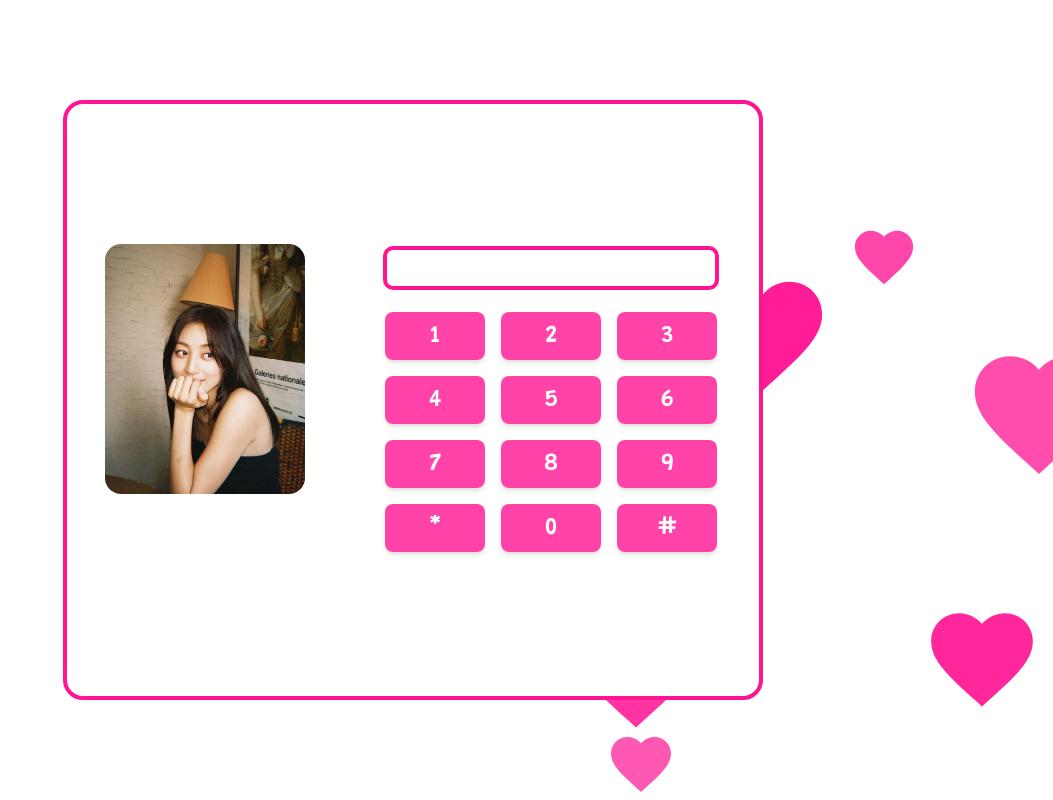
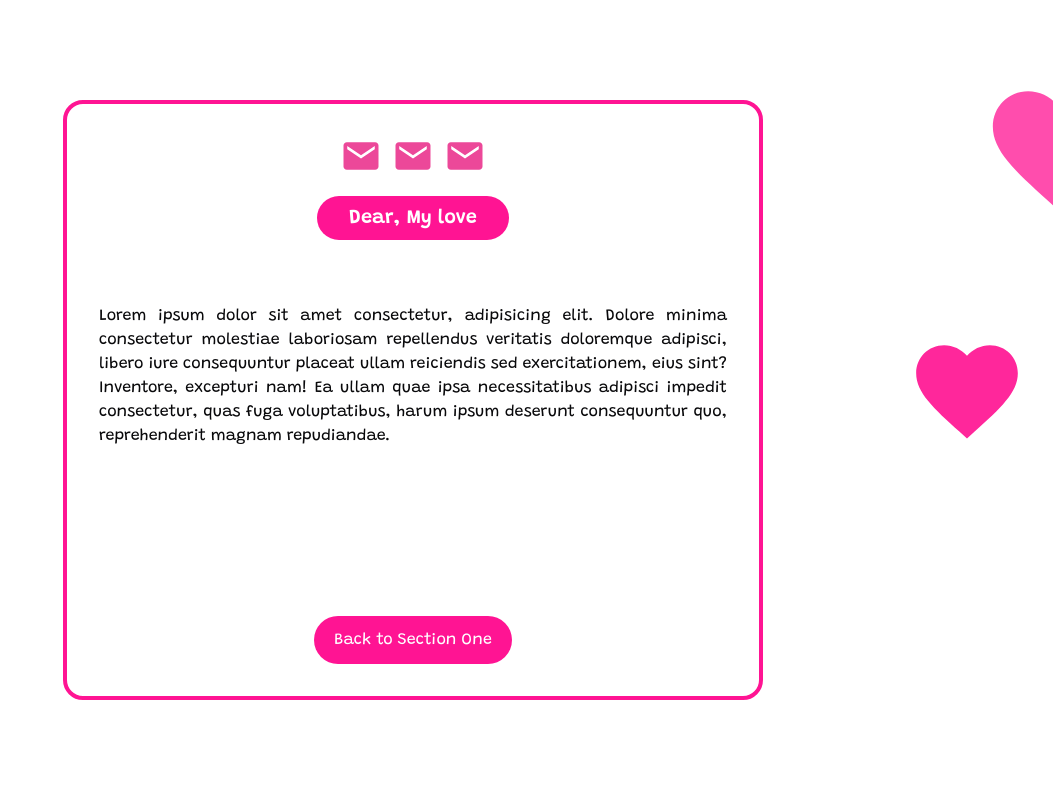
Before and after one commit to ariefhk/valendate-app, a React (Vite) app: page / in a window 1280 px wide. Shown: the whole page, without its empty margins (227-1280 px from the left). Built offline with nearby package versions, Linux system fonts and the light colour scheme; a web font is replaced by a local one.

Commit message:
feat: some container

```diff
--- a/src/components/_shadcn-ui/input.tsx
+++ b/src/components/_shadcn-ui/input.tsx
@@ -7,7 +7,7 @@ const Input = React.forwardRef<HTMLInputElement, React.ComponentProps<"input">>(
       <input
         type={type}
         className={cn(
-          "flex h-10 w-full rounded-md border border-input bg-background px-3 py-2 text-base ring-offset-background file:border-0 file:bg-transparent file:text-sm file:font-medium file:text-foreground placeholder:text-muted-foreground focus-visible:outline-none focus-visible:ring-2 focus-visible:ring-ring focus-visible:ring-offset-2 disabled:cursor-not-allowed disabled:opacity-50 md:text-sm",
+          "flex h-10 w-full rounded-md border border-input bg-background px-3 py-2 text-base  file:border-0 file:bg-transparent file:text-sm file:font-medium file:text-foreground placeholder:text-muted-foreground focus-visible:outline-none  disabled:cursor-not-allowed disabled:opacity-50 md:text-sm",
           className,
         )}
         ref={ref}
--- /dev/null
+++ b/src/components/atoms/container/section-container/index.tsx
@@ -0,0 +1,26 @@
+import { cn } from "@/common/utils/cn"
+import React from "react"
+
+interface SectionContainerProps extends React.HTMLAttributes<HTMLDivElement> {
+  className?: string
+  children: React.ReactNode
+}
+
+const SectionContainer: React.FC<SectionContainerProps> = ({
+  className,
+  children,
+  ...props
+}) => {
+  return (
+    <div
+      className={cn(
+        "md:max-h-[600px] max-h-[86vh]  h-full mx-2  md:mx-0 w-full md:max-w-[700px] rounded-[20px]  bg-white border-4 border-[#FF1493] overflow-hidden",
+        className,
+      )}
+      {...props}>
+      {children}
+    </div>
+  )
+}
+
+export default SectionContainer
--- a/src/components/organisms/section-four/index.tsx
+++ b/src/components/organisms/section-four/index.tsx
@@ -1,3 +1,4 @@
+import SectionContainer from "@/components/atoms/container/section-container"
 import TitleContainer from "@/components/atoms/container/title-container"
 import React from "react"
 import { IoMdMail } from "react-icons/io"
@@ -8,29 +9,36 @@ interface SectionFourProps {
 
 const SectionFour: React.FC<SectionFourProps> = ({ handleNextSection }) => {
   return (
-    <div className="w-full h-full flex items-center   font-inter flex-col p-8 gap-y-6">
-      <div className="flex flex-col gap-2 items-center">
-        <div className="flex items-center gap-3">
-          <IoMdMail className="flex-shrink-0 text-pink-500 w-8 h-8" />
-          <IoMdMail className="flex-shrink-0 text-pink-500 w-8 h-8" />
-          <IoMdMail className="flex-shrink-0 text-pink-500 w-8 h-8" />
+    <SectionContainer>
+      <div className="w-full h-full flex items-center   font-inter flex-col md:p-8 p-8 pt-16 gap-y-16">
+        <div className="flex flex-col gap-5 items-center">
+          <div className="flex items-center gap-3">
+            <IoMdMail className="flex-shrink-0 text-pink-500 w-10 h-10" />
+            <IoMdMail className="flex-shrink-0 text-pink-500 w-10 h-10" />
+            <IoMdMail className="flex-shrink-0 text-pink-500 w-10 h-10" />
+          </div>
+          <TitleContainer className="font-semibold text-xl px-8">
+            Dear, My love
+          </TitleContainer>
         </div>
-        <TitleContainer className="font-semibold">Dear, My love</TitleContainer>
+        <span className="text-justify " onClick={handleNextSection}>
+          Lorem ipsum dolor sit amet consectetur, adipisicing elit. Dolore
+          minima consectetur molestiae laboriosam repellendus veritatis
+          doloremque adipisci, libero iure consequuntur placeat ullam reiciendis
+          sed exercitationem, eius sint? Inventore, excepturi nam! Ea ullam quae
+          ipsa necessitatibus adipisci impedit consectetur, quas fuga
+          voluptatibus, harum ipsum deserunt consequuntur quo, reprehenderit
+          magnam repudiandae.
+        </span>
+        <div className="flex-1  h-full w-full flex justify-center items-end ">
+          <TitleContainer
+            onClick={handleNextSection}
+            className="text-md inter cursor-pointer px-5 py-3 h-max w-max rounded-full text-white">
+            Back to Section One
+          </TitleContainer>
+        </div>
       </div>
-      <span className="text-justify" onClick={handleNextSection}>
-        Lorem ipsum dolor sit amet consectetur, adipisicing elit. Dolore minima
-        consectetur molestiae laboriosam repellendus veritatis doloremque
-        adipisci, libero iure consequuntur placeat ullam reiciendis sed
-        exercitationem, eius sint? Inventore, excepturi nam! Ea ullam quae ipsa
-        necessitatibus adipisci impedit consectetur, quas fuga voluptatibus,
-        harum ipsum deserunt consequuntur quo, reprehenderit magnam repudiandae.
-        Saepe at repudiandae blanditiis accusantium ex dicta dolores
-        consequuntur fuga magnam! Consequuntur, corrupti sapiente? Voluptatum
-        quaerat fuga, libero consequuntur suscipit quae numquam maxime enim non
-        autem praesentium inventore repudiandae labore facere quam atque ducimus
-        est at sequi alias minima provident esse?
-      </span>
-    </div>
+    </SectionContainer>
   )
 }
 
--- a/src/components/organisms/section-one/index.tsx
+++ b/src/components/organisms/section-one/index.tsx
@@ -1,5 +1,6 @@
 import { cn } from "@/common/utils/cn"
 import { Input } from "@/components/_shadcn-ui/input"
+import SectionContainer from "@/components/atoms/container/section-container"
 import RenderList from "@/components/atoms/render-list"
 import RippleEffectButton from "@/components/atoms/ripple-effect-button"
 import React, { useEffect, useState } from "react"
@@ -27,15 +28,18 @@ const SectionOne: React.FC<SectionOneProps> = ({ handleNextSection }) => {
     setEffect(true)
 
     setInput((prev) => prev + data)
-    // Remove effect after animation completes
-    setTimeout(() => {
+
+    const timeId = setTimeout(() => {
       setEffect(false)
-    }, 500) // Match CSS animation duration
+    }, 500)
+
+    return () => clearTimeout(timeId)
   }
 
   return (
+    <SectionContainer className="md:h-[400px] h-full">
       <div className="flex flex-col md:flex-row w-full h-full items-center md:items-start">
-      <div className="md:w-[40%] mt-10 md:mt-0 flex  justify-center items-start md:pt-[140px]">
+        <div className="md:w-[40%] mt-10 md:mt-16 flex  justify-center items-start  md:h-full">
           <div className="max-w-[200px] max-h-[200px] ">
             <img
               src={sectionOneImages}
@@ -49,11 +53,12 @@ const SectionOne: React.FC<SectionOneProps> = ({ handleNextSection }) => {
             />
           </div>
         </div>
-      <div className="md:w-[60%] h-full flex pt-20 md:pt-0 md:justify-center md:items-center">
+        <div className="md:w-[60%] h-full flex pt-24 md:pt-0 md:justify-center md:items-center">
           <div className="h-full w-full md:max-w-[80%] max-w-full md:h-max flex flex-col gap-6">
             <Input
-            className="border-[#FF1493] border-2 ring-[#FF1493] ring-2 focus-visible:ring-[#FF1493] focus:border-[#FF1493] focus:outline-none rounded-lg p-4 text-[#FF1493] font-semibold md:text-2xl"
+              className="border-[#FF1493] border-2 ring-[#FF1493] ring-2 focus-visible:ring-[#FF1493] focus:border-[#FF1493] focus:outline-none rounded-lg  p-4 text-[#FF1493] font-semibold text-lg md:text-2xl"
               value={input}
+              type="number"
               onChange={(e) => setInput(e.target.value)}
             />
             <div className="grid gap-4 grid-cols-3 ">
@@ -74,6 +79,7 @@ const SectionOne: React.FC<SectionOneProps> = ({ handleNextSection }) => {
           </div>
         </div>
       </div>
+    </SectionContainer>
   )
 }
 
--- a/src/components/organisms/section-three/index.tsx
+++ b/src/components/organisms/section-three/index.tsx
@@ -1,3 +1,4 @@
+import SectionContainer from "@/components/atoms/container/section-container"
 import TitleContainer from "@/components/atoms/container/title-container"
 import RenderList from "@/components/atoms/render-list"
 import React from "react"
@@ -9,6 +10,7 @@ interface SectionThreeProps {
 
 const SectionThree: React.FC<SectionThreeProps> = ({ handleNextSection }) => {
   return (
+    <SectionContainer>
       <div className="w-full h-full flex flex-col items-center gap-y-6">
         <TitleContainer className="mt-8 text-xl px-10 py-3">
           You & Me
@@ -31,12 +33,15 @@ const SectionThree: React.FC<SectionThreeProps> = ({ handleNextSection }) => {
             }}
           />
         </div>
+        <div className=" flex-1 w-full flex justify-center">
           <TitleContainer
             onClick={handleNextSection}
-        className="text-md inter px-5 py-3 rounded-full text-white">
+            className="text-md inter px-5 py-3 h-max w-max rounded-full text-white  hover:bg-opacity-80 transition-all duration-200 bg-[#FF1493]">
             Next Section
           </TitleContainer>
         </div>
+      </div>
+    </SectionContainer>
   )
 }
 
--- a/src/components/organisms/section-two/index.tsx
+++ b/src/components/organisms/section-two/index.tsx
@@ -1,3 +1,4 @@
+import SectionContainer from "@/components/atoms/container/section-container"
 import TitleContainer from "@/components/atoms/container/title-container"
 import DateDisplay from "@/components/atoms/data-display"
 import React, { useEffect, useState } from "react"
@@ -19,6 +20,7 @@ const SectionTwo: React.FC<SectionTwoProps> = ({ handleNextSection }) => {
   }, [])
 
   return (
+    <SectionContainer>
       <div className="w-full h-full flex items-center  flex-col gap-16 md:gap-8">
         <div className="flex items-center flex-col md:flex-row  h-max w-max px-20 pt-10 gap-8 md:gap-8">
           <div className="relative rounded-full w-[140px] h-[140px]  md:w-[80px] md:h-[80px] overflow-hidden  border-[4px] border-dashed border-[#FF1493]">
@@ -57,16 +59,17 @@ const SectionTwo: React.FC<SectionTwoProps> = ({ handleNextSection }) => {
             <DateDisplay title={timeElapsed.nowSeconds} label={"Seconds"} />
           </div>
           <div className=" flex-1 flex items-end pb-10">
-          <button
+            <TitleContainer
               onClick={() => {
                 handleNextSection?.()
               }}
-            className="bg-[#FF1493] text-white px-6 py-3 rounded-lg font-semibold hover:bg-opacity-80 transition-all duration-200">
-            You & Me
-          </button>
+              className="bg-[#FF1493] text-white px-6 py-3 hover:bg-opacity-80 transition-all duration-200">
+              Next Section
+            </TitleContainer>
           </div>
         </div>
       </div>
+    </SectionContainer>
   )
 }
 
--- a/src/components/pages/hello-page/index.tsx
+++ b/src/components/pages/hello-page/index.tsx
@@ -5,12 +5,11 @@ import SectionTwo from "@/components/organisms/section-two"
 import { useState } from "react"
 
 const HelloPage = () => {
-  const [showSection, setShowSection] = useState(1)
+  const [showSection, setShowSection] = useState(4)
 
   return (
     <div className="h-screen w-screen inter overflow-hidden">
       <div className=" w-full h-full flex items-center justify-center">
-        <div className="md:max-h-[600px] max-h-[86vh]  h-full mx-2  md:mx-0 w-full md:max-w-[700px] rounded-[20px]  bg-white border-4 border-[#FF1493]   overflow-hidden ">
         {showSection === 1 && (
           <SectionOne
             handleNextSection={() => {
@@ -44,7 +43,6 @@ const HelloPage = () => {
         )}
       </div>
     </div>
-    </div>
   )
 }
 
```
Lines whose indentation alone changed are shown as unchanged.
